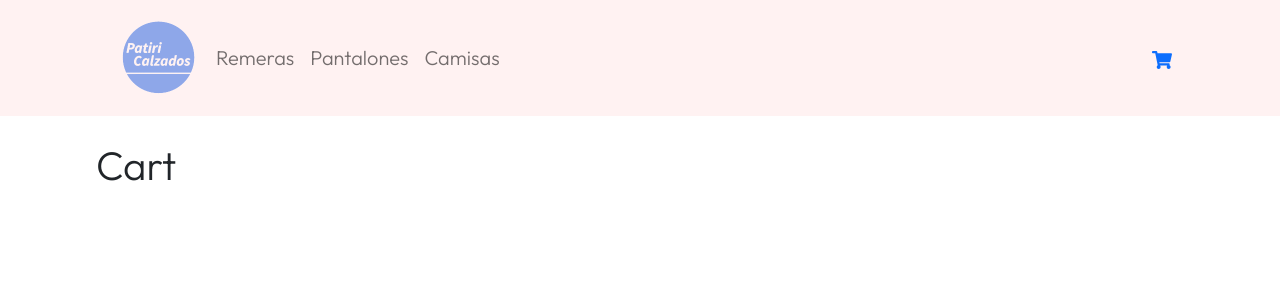
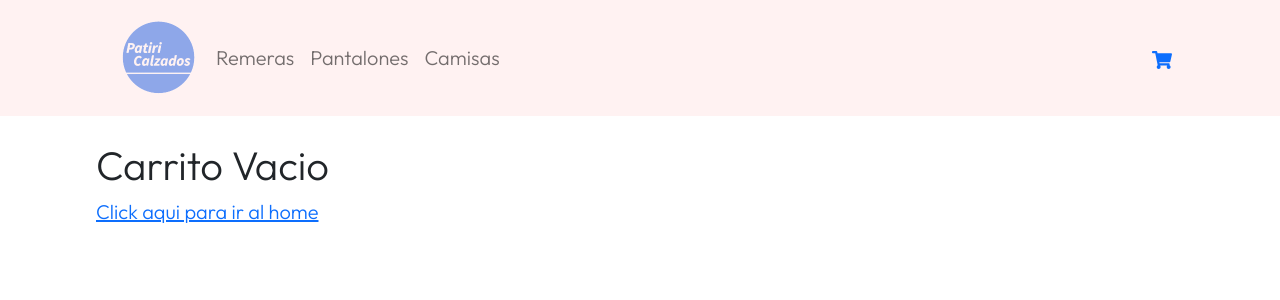
Before and after one commit to PatiriJulian/PreEntrega2-Patiri-, a React (Vite) app: page /carrito in a window 1280 px wide. Shown: the top 300 px of the page. Built offline with nearby package versions, Linux system fonts and the light colour scheme.

Commit message:
implementamos borrarItem

```diff
--- /dev/null
+++ b/src/components/Cart/CartDetails.jsx
@@ -0,0 +1,15 @@
+import { useCartContext } from "../../context/cartContex";
+import Button from 'react-bootstrap/Button';
+
+function CartDetails(){
+    const {cartList, borrarItem}=useCartContext ()
+    return (<>
+        <ul>
+            {cartList.map (function(item){
+                return <li>{item.name}, Cantidad: {item.cantidad}  <Button onClick={()=> borrarItem(item.id)}>Borrar</Button></li>
+            })}
+        </ul>
+    </>)
+}
+
+export default CartDetails;
--- a/src/components/ProductDetail/ProductDetail.jsx
+++ b/src/components/ProductDetail/ProductDetail.jsx
@@ -7,7 +7,7 @@ import './ProductDetail.css';
 
 
 function ProductDetail(props) {
-  const [cantidad, setCantidad]=useState(0);
+  const [cantidad, setCantidad]=useState(1);
   const sumar=()=>{
     setCantidad(cantidad+1)
   }
--- a/src/components/Sections/Cart.css
+++ b/src/components/Sections/Cart.css
@@ -0,0 +1,3 @@
+.cartWrapper {
+
+}
--- a/src/components/Sections/Cart.jsx
+++ b/src/components/Sections/Cart.jsx
@@ -1,7 +1,19 @@
-
+import { Link } from "react-router-dom";
+import { useCartContext } from "../../context/cartContex";
+import CartDetails from "../Cart/CartDetails";
 
 function Cart(){
-    return(<h1>Cart</h1>)
+    const {cartList, total} =useCartContext ()
+    const mostrar=total()>0
+        return(
+            <div className="cartWrapper">
+                {mostrar ? <CartDetails/> :
+                <>
+                    <h1>Carrito Vacio</h1>
+                    <p><Link to='/'> Click aqui para ir al home </Link></p>
+                </> }
+            </div>
+        )
 }
 
 export default Cart;
--- a/src/context/CartContex.jsx
+++ b/src/context/CartContex.jsx
@@ -19,11 +19,20 @@ export const CartContextProvider = ({children}) =>{
         return cartList.reduce( (count, producto) => count += producto.cantidad, 0)
     }
 
+    //borrarItem va a remover un item del carrito por
+    const borrarItem=(id)=>{
+        const newList=cartList.filter((item) =>{
+            return item.id !==id
+        });
+        setCartList(newList)
+    }
+
     return(
         <CartContext.Provider value={{
             cartList,
             addProduct,
             total,
+            borrarItem,
 
         }}>
             {children}
```
